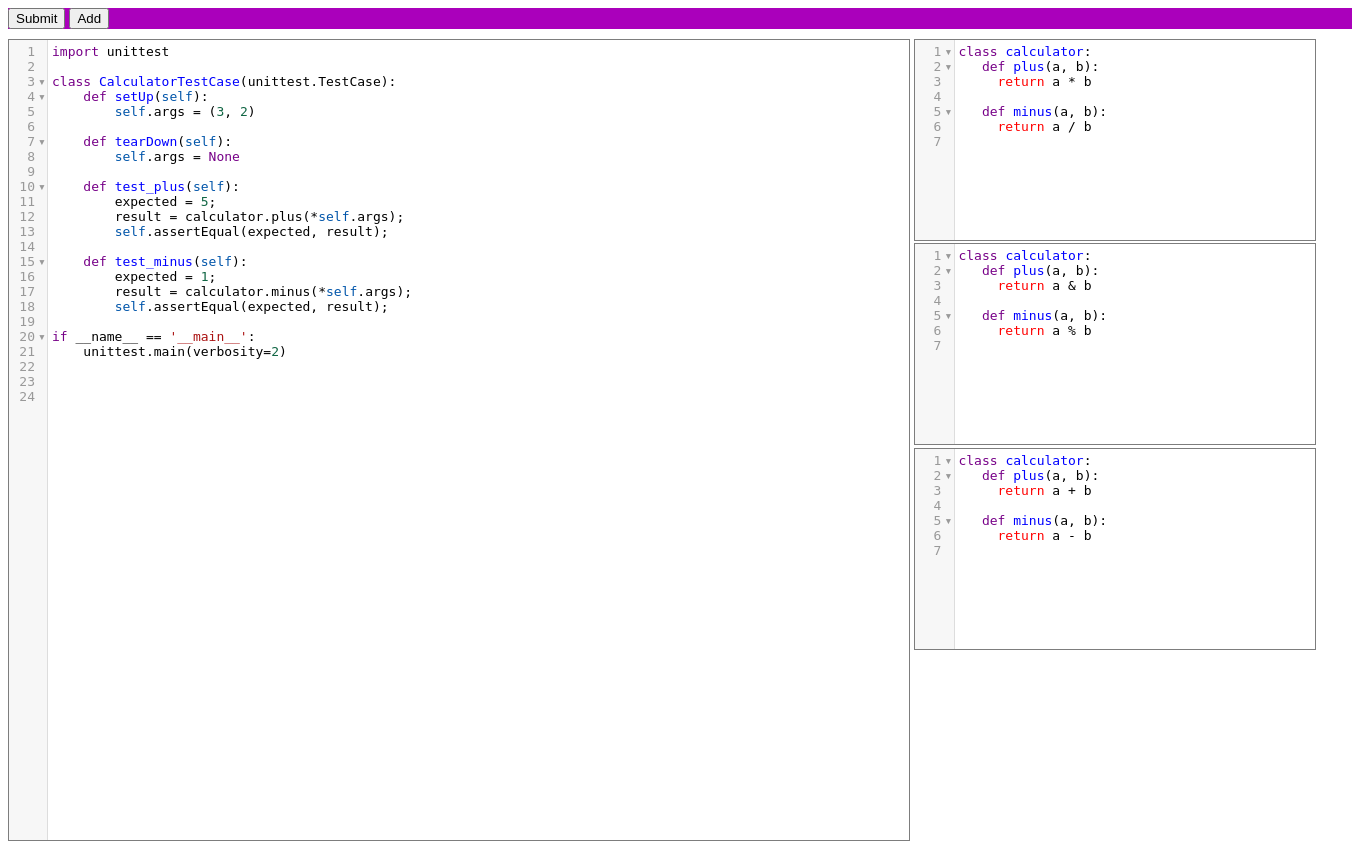
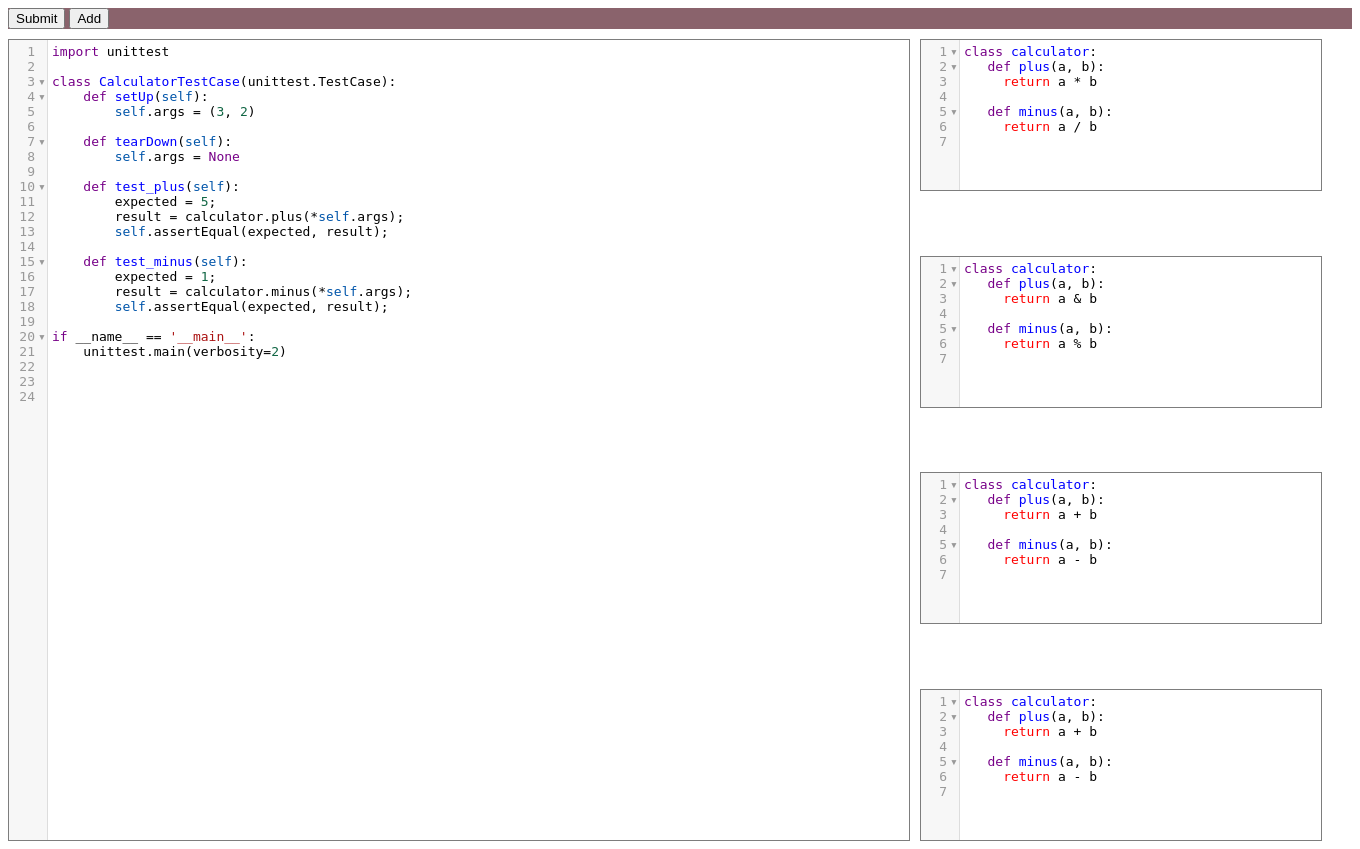
Before and after one commit to fcu-d0471750/Django, a Django app: template Python_Django_Test/templates/htmlcreate_test.html in a window 1360 px wide. Run offline with Django 3.2, Linux system fonts and the light colour scheme; the template is opened without the code that fills it, so the values that code supplies are empty.

Commit message:
Add General.js 2021-03-08

```diff
--- a/Python_Django_Test/static/General/General_CSS/General.css
+++ b/Python_Django_Test/static/General/General_CSS/General.css
@@ -1,36 +1,24 @@
 .Flex_Wrap{ /*父元素*/
     width: 100%;
-    height: 800px;
+    height: 100%;
     margin-top: 5px;
     display:flex;
 }
 
 .Flex_Left{
     background: white;
-    flex: 1;
+    display:flex;
 }
 
 .Flex_Right{
     background: white;
-    flex: 1;
+    display:flex;
+    flex-direction: column;
+    margin-left: 10px;
+    justify-content: space-between ;
 }
 
-.Flex_Right_FirstChild{
-    background: white;
-    width: 80%;
-    height: 200px;
-    margin-left: 1%;
-}
-
-.Flex_Right_Child{
-    background: white;
-    width: 80%;
-    height: 200px;
-    margin-top: 1%;
-    margin-left: 1%;
-}
-
-.FunctionBar1003{
-    background: #aa00bb;
+.FunctionBar{
+    background: #8A636C;
     margin-bottom: 10px;
 }
--- /dev/null
+++ b/Python_Django_Test/static/General/General_JS/General.js
@@ -0,0 +1,124 @@
+//==================================
+//副程式 : 新增textarea(Test Case、Mutant)
+//==================================
+function Add_CT() {
+    //暫存新的Editor
+    let newmyCodeMirror;
+    //新增TEXTAREA
+    let btn = document.createElement("TEXTAREA");
+    //預設內容
+    let btn_text = document.createTextNode("#CT...");
+    // 現在CT數量
+    let check_count = calculation();
+
+    //設定外部id
+    btn.setAttribute("id", "CT_" + (check_count + 1));
+    //設定外部name
+    btn.setAttribute("name", "mutant" + (check_count + 1));
+    //放入預設內容
+    btn.appendChild(btn_text);
+
+    //新增到畫面上
+    document.getElementById("Area_of_CT").appendChild(btn);
+
+    //建立Editor
+    newmyCodeMirror = CodeMirror.fromTextArea(document.getElementById("CT_" + (check_count + 1)), {
+        mode: "python",
+        lineNumbers: true,
+        foldGutter: true,
+        gutters: ["CodeMirror-linenumbers", "CodeMirror-foldgutter"],
+        readOnly: true
+    });
+    //大小(W,H)
+    newmyCodeMirror.setSize(400, 200);
+}
+
+//==================================
+//副程式 : 新增textarea(Editor)
+//==================================
+function Add_Editor(codemirror_array,count){
+    //暫存新的Editor
+        let newmyCodeMirror;
+        //新增TEXTAREA
+        let btn = document.createElement("TEXTAREA");
+        //預設內容
+        let btn_text = document.createTextNode("#Coding...");
+
+        //設定外部id
+        btn.setAttribute("id", "code-python" + "-" + (count + 1));
+        //設定外部name
+        btn.setAttribute("name", "code" + (count + 1));
+        //放入預設內容
+        btn.appendChild(btn_text);
+
+        //新增到畫面上
+        document.getElementById("Area_of_Editor").appendChild(btn);
+
+        //建立Editor
+        newmyCodeMirror = CodeMirror.fromTextArea(document.getElementById("code-python" + "-" + (count + 1)), {
+            mode: "python",
+            lineNumbers: true,
+            foldGutter: true,
+            gutters: ["CodeMirror-linenumbers", "CodeMirror-foldgutter"]
+        });
+        //大小(W,H)
+        //newmyCodeMirror.setSize(500, 300)
+        //放入codemirror_array
+        codemirror_array.push(newmyCodeMirror);
+        //textarea總數量 + 1
+        count = count + 1
+
+}
+
+//==================================
+//副程式 : 計算CT數量
+//==================================
+function calculation() {
+    let check_count = 0;
+    while (document.getElementById("CT_" + String(check_count + 1))) {
+        check_count = check_count + 1;
+        console.log("check_count", check_count);
+    }
+    return check_count
+}
+
+
+//==================================
+//副程式 : Initial Editor
+//==================================
+function Initial_Editor(te_python,codemirror_array){
+    let myCodeMirror
+    myCodeMirror = CodeMirror.fromTextArea(te_python, {
+        mode: "python",
+        lineNumbers: true,
+        foldGutter: true,
+        gutters: ["CodeMirror-linenumbers", "CodeMirror-foldgutter"]
+    });
+    //大小(W,H)
+    myCodeMirror.setSize(900, 800)
+    //放入codemirror_array
+    codemirror_array.push(myCodeMirror);
+
+}
+
+//==================================
+//副程式 : Initial Area_of_CT
+//==================================
+function Initial_CT(CT_count){
+    for (let i = 1; i <= CT_count; i++) {
+        let CT_id = "CT_" + String(i);
+        let temp_CT = document.getElementById(String(CT_id));
+        let temp_codemirror
+
+        temp_codemirror = CodeMirror.fromTextArea(temp_CT, {
+            mode: "python",
+            lineNumbers: true,
+            foldGutter: true,
+            gutters: ["CodeMirror-linenumbers", "CodeMirror-foldgutter"],
+            //唯獨模式
+            readOnly: true
+        });
+        //大小(W,H)
+        temp_codemirror.setSize(400, 150)
+    }
+}
--- a/Python_Django_Test/templates/htmlcreate_test.html
+++ b/Python_Django_Test/templates/htmlcreate_test.html
@@ -24,15 +24,17 @@
     <!--分割線-->
     <!--視窗分割-->
     <link rel="stylesheet" href="{% static 'General/General_CSS/General.css' %}"/>
+
+    <script src="{% static 'General/General_JS/General.js' %}"></script>
 </head>
 
 <body>
 
 
 <form action="hello_django/" method="get">
-    <div id="Area_of_FunctionBar" class="FunctionBar1003">
+    <div id="Area_of_FunctionBar" class="FunctionBar">
         <input name="subject" type="submit" value="Submit">
-        <input type="button" value="Add" onclick='myFunction()'>
+        <input type="button" value="Add" onclick='Add_Editor(codemirror_array,count)'>
     </div>
     <!--總元素-->
     <div id="mim" class="Flex_Wrap">
@@ -67,8 +69,7 @@ if __name__ == '__main__':
 
         <!---->
         <div id="Area_of_CT" class="Flex_Right">
-            <div id="Area_of_CT_Child" class="Flex_Right_FirstChild">
-            <textarea id="CT_1" name="mutant1">
+            <textarea  id="CT_1" name="mutant1">
 class calculator:
    def plus(a, b):
      return a * b
@@ -76,9 +77,9 @@ class calculator:
    def minus(a, b):
      return a / b
     </textarea>
-            </div>
-            <div id="Area_of_CT_Child" class="Flex_Right_Child">
-            <textarea id="CT_2" name="mutant2">
+
+
+                <textarea  id="CT_2" name="mutant2">
 class calculator:
    def plus(a, b):
      return a & b
@@ -86,9 +87,8 @@ class calculator:
    def minus(a, b):
      return a % b
     </textarea>
-            </div>
-            <div id="Area_of_CT_Child" class="Flex_Right_Child">
-            <textarea id="CT_3" name="mutant3">
+
+                <textarea  id="CT_3" name="mutant3">
 class calculator:
    def plus(a, b):
      return a + b
@@ -96,22 +96,25 @@ class calculator:
    def minus(a, b):
      return a - b
     </textarea>
-            </div>
+
+<textarea  id="CT_4" name="mutant4">
+class calculator:
+   def plus(a, b):
+     return a + b
+
+   def minus(a, b):
+     return a - b
+    </textarea>
+
+
         </div>
-
     </div>
 </form>
 
 
 <script id="script">
-    /*
-     * Demonstration of code folding
-     */
-
     //第一個textarea
     var te_python = document.getElementById("code-python");
-    //第一個Editor
-    var myCodeMirror;
     //codemirror陣列
     var codemirror_array = []
     //新增的textarea總數量(第一個Editor不算)
@@ -120,6 +123,8 @@ class calculator:
     var textareass = document.getElementsByTagName("textarea");
 
     //第一個Editor
+    Initial_Editor(te_python, codemirror_array);
+    /*
     myCodeMirror = CodeMirror.fromTextArea(te_python, {
         mode: "python",
         lineNumbers: true,
@@ -130,11 +135,12 @@ class calculator:
     myCodeMirror.setSize(900, 800)
     //放入codemirror_array
     codemirror_array.push(myCodeMirror);
-
+    */
 
     //Area_of_CT
-    var CT_count = 3
-
+    var CT_count = calculation();
+    Initial_CT(CT_count);
+    /*
     for (let i = 1; i <= CT_count; i++) {
         let CT_id = "CT_" + String(i);
         let temp_CT = document.getElementById(String(CT_id));
@@ -150,8 +156,9 @@ class calculator:
         });
         //大小(W,H)
         temp_codemirror.setSize(400, 200)
-    }
+    }*/
 
+    /*
     //==================================
     //副程式 : 計算CT數量
     //==================================
@@ -163,7 +170,9 @@ class calculator:
         }
         return check_count
     }
+    */
 
+    /*
     //==================================
     //副程式 : 新增textarea(CT)
     //==================================
@@ -198,12 +207,12 @@ class calculator:
         //大小(W,H)
         newmyCodeMirror.setSize(400, 200);
     }
-
+    */
 
     //==================================
     //副程式 : 新增textarea(Editor)
     //==================================
-    function myFunction() {
+    /*function myFunction() {
         //暫存新的Editor
         let newmyCodeMirror;
         //新增TEXTAREA
@@ -234,7 +243,7 @@ class calculator:
         codemirror_array.push(newmyCodeMirror);
         //textarea總數量 + 1
         count = count + 1
-    };
+    }*/
 
 </script>
 
```
Also changed, not shown: Python_Django_Test/Script_02/musics/code_collect_folder/mutant4/mutant4.py (added, +11 -0 lines), Python_Django_Test/Script_02/musics/code_collect_folder/mutant4/user_case4.py (added, +42 -0 lines), Python_Django_Test/Script_02/musics/code_folder/mutant4.py (added, +11 -0 lines), Python_Django_Test/Script_02/musics/views.py (+11 -16 lines).
